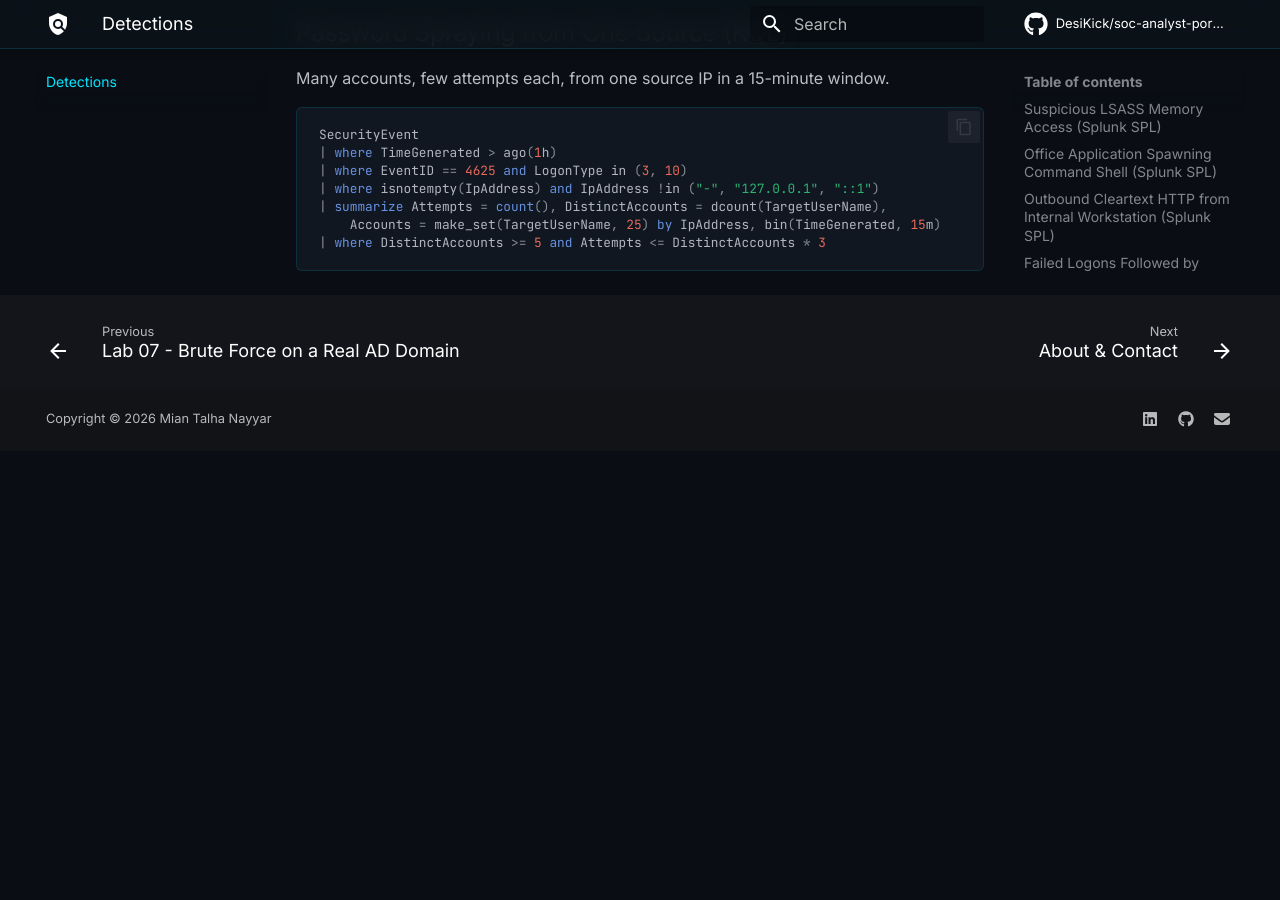
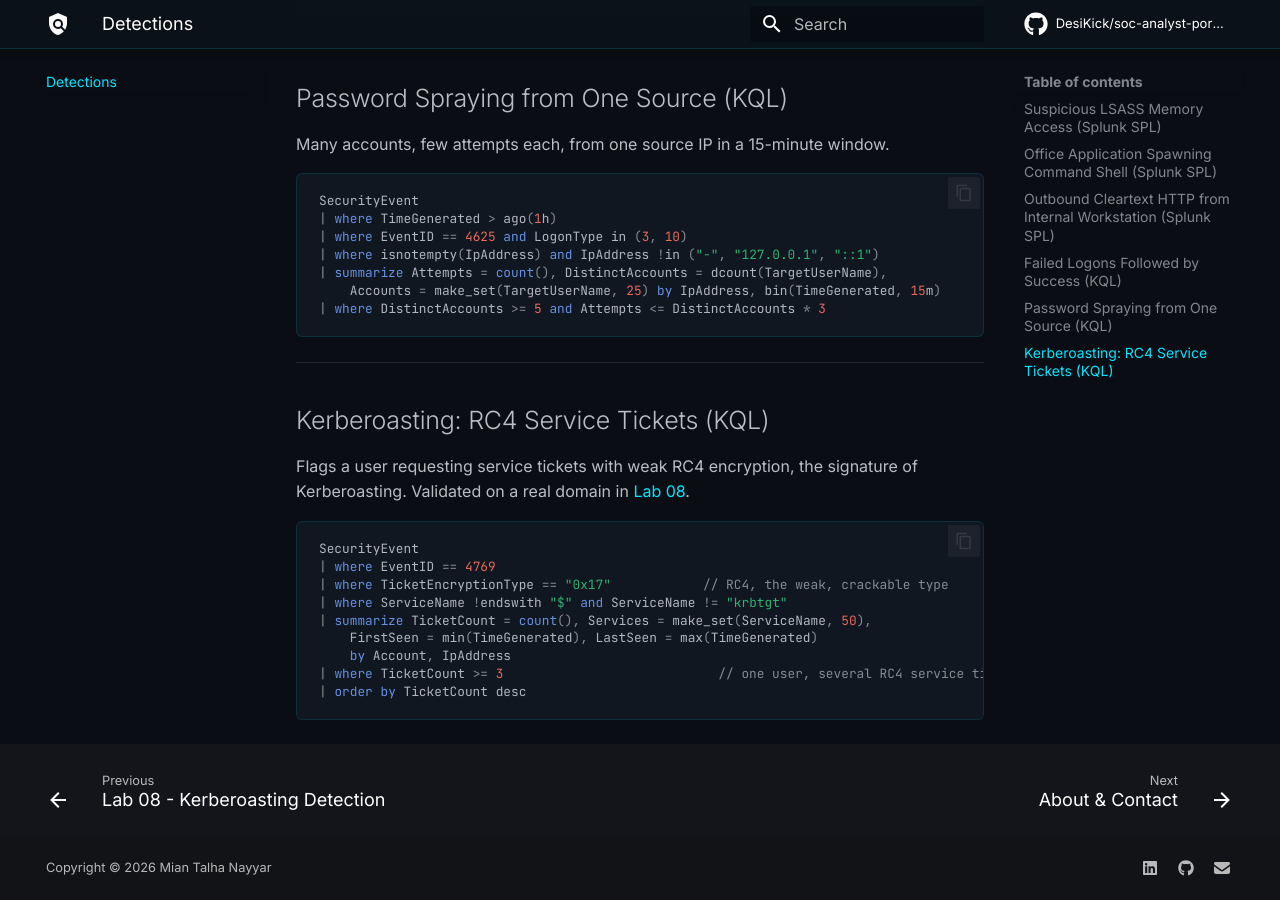
Before and after one commit to DesiKick/soc-analyst-portfolio, an MkDocs documentation site: the page built from docs/detections.md, in a window 1280 px wide and 900 px high, scrolled down 2889 px. Built offline with MkDocs 1.6.1 and Material for MkDocs 9.7.7, drawn with Linux system fonts in a browser that asks for light colours; comment, search, counter and statistics services are not loaded; before the commit the page ends 3340 px from its top, so only the background shows below that; some of the changed text lies outside the part shown.

Commit message:
Add Lab 08: Kerberoasting detection on a real AD domain
- New Lab 08 page: vulnerable RC4 service accounts, the roast, and
  detection of RC4 service-ticket requests in Event ID 4769
- KQL detection added to the Detections library
- ATT&CK coverage: T1558.003 Kerberoasting moved from gap to Validated
- Home, investigations index, roadmap, lab environment updated
- Flip Lab 08 to Complete; built on the lab.local domain from Lab 07

Co-Authored-By: Claude Opus 4.8 <noreply@anthropic.com>
Claude-Session: https://claude.ai/code/session_01Ph19PxZoxKm57FAnYzP8Na

````diff
--- a/docs/detections.md
+++ b/docs/detections.md
@@ -13,6 +13,7 @@ Detection rules built during the investigations and mapped to MITRE ATT&CK. Sour
 | **Outbound Cleartext HTTP Workstation** | Splunk SPL, Wireshark | T1071.001 | Logic only, not yet tested on attack data | [Lab 02: Network Traffic](investigations/lab-02-network-traffic.md) |
 | **Failed Logons Followed by Success** | KQL (Sentinel) | T1110.001 | Join logic tested on simulated data in Azure Data Explorer; not yet run on live Sentinel | [Lab 05: Brute Force](investigations/lab-05-sentinel-bruteforce.md) |
 | **Password Spraying from One Source** | KQL (Sentinel) | T1110.003 | Logic only, not yet tested on attack data | [Lab 05: Brute Force](investigations/lab-05-sentinel-bruteforce.md) |
+| **Kerberoasting (RC4 Service Tickets)** | KQL (Sentinel) | T1558.003 | Validated on a real AD domain in Lab 08 | [Lab 08: Kerberoasting](investigations/lab-08-kerberoasting.md) |
 
 ---
 
@@ -148,3 +149,22 @@ SecurityEvent
     Accounts = make_set(TargetUserName, 25) by IpAddress, bin(TimeGenerated, 15m)
 | where DistinctAccounts >= 5 and Attempts <= DistinctAccounts * 3
 ```
+
+
+---
+
+## Kerberoasting: RC4 Service Tickets (KQL)
+
+Flags a user requesting service tickets with weak RC4 encryption, the signature of Kerberoasting. Validated on a real domain in [Lab 08](investigations/lab-08-kerberoasting.md).
+
+```kql
+SecurityEvent
+| where EventID == 4769
+| where TicketEncryptionType == "0x17"            // RC4, the weak, crackable type
+| where ServiceName !endswith "$" and ServiceName != "krbtgt"
+| summarize TicketCount = count(), Services = make_set(ServiceName, 50),
+    FirstSeen = min(TimeGenerated), LastSeen = max(TimeGenerated)
+    by Account, IpAddress
+| where TicketCount >= 3                            // one user, several RC4 service tickets quickly
+| order by TicketCount desc
+```
--- a/mkdocs.yml
+++ b/mkdocs.yml
@@ -90,5 +90,6 @@ nav:
       - "Lab 05 - Brute Force Detection Logic (KQL)": investigations/lab-05-sentinel-bruteforce.md
       - "Lab 06 - Python IOC Enrichment Tool": investigations/lab-06-python-enrichment.md
       - "Lab 07 - Brute Force on a Real AD Domain": investigations/lab-07-ad-bruteforce.md
+      - "Lab 08 - Kerberoasting Detection": investigations/lab-08-kerberoasting.md
   - Detections: detections.md
   - About & Contact: about.md
````
Also changed, not shown: docs/foundations/attack-coverage.md (+1 -1 lines), docs/foundations/lab-environment.md (+1 -0 lines), docs/index.md (+11 -0 lines), docs/investigations/index.md (+1 -0 lines), docs/investigations/lab-08-kerberoasting.md (added, +167 -0 lines).
